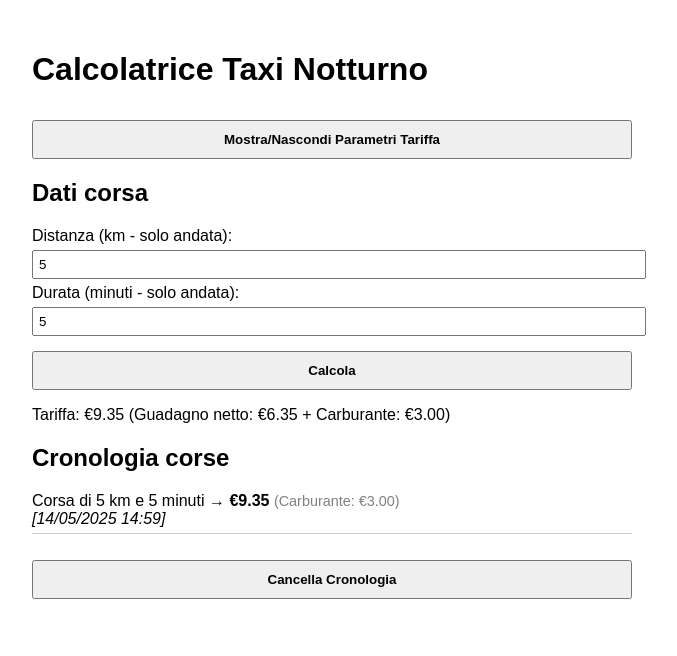
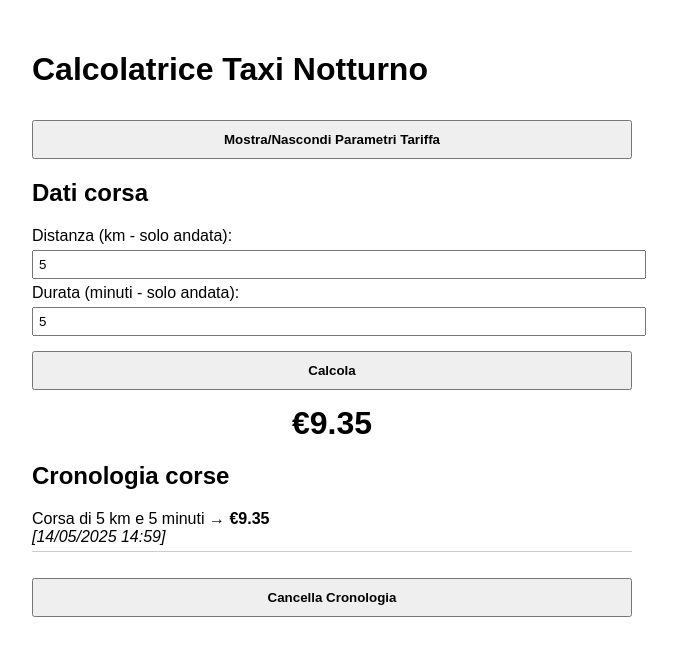
Before and after one commit to jcjc05/calcolatrice-taxi, a plain HTML site: page index.html in a window 1280 px wide. Both pictures are taken after typing "5", "5" into the empty fields and a click on the button "Calcola". Shown: the whole page, without its empty margins (308-985 px from the left). Drawn offline with Linux system fonts and the light colour scheme.

Commit message:
Update index.html

```diff
--- a/index.html
+++ b/index.html
@@ -8,6 +8,7 @@
     body { font-family: Arial, sans-serif; max-width: 600px; margin: 20px auto; padding: 10px; }
     input { margin: 5px 0; padding: 5px; width: 100%; }
     button { margin-top: 10px; padding: 10px; width: 100%; font-weight: bold; }
+    .result { margin-top: 15px; font-size: 2em; font-weight: bold; text-align: center; }
     ul { list-style: none; padding: 0; }
     li { margin-bottom: 10px; border-bottom: 1px solid #ccc; padding-bottom: 5px; }
     .consumo { color: gray; font-size: 0.9em; }
@@ -37,7 +38,8 @@
   <input type="number" id="minuti" step="1" />
 
   <button onclick="calcolaTariffa()">Calcola</button>
-  <p id="risultato"></p>
+
+  <div id="risultato" class="result"></div>
 
   <h2>Cronologia corse</h2>
   <ul id="cronologia"></ul>
@@ -67,10 +69,10 @@
       const guadagno = (km * guadagnoKm) + (minuti * guadagnoMin);
       const tariffaTotale = guadagno + costoCarburante;
 
-      const risultato = `Tariffa: €${tariffaTotale.toFixed(2)} (Guadagno netto: €${guadagno.toFixed(2)} + Carburante: €${costoCarburante.toFixed(2)})`;
-      document.getElementById("risultato").textContent = risultato;
+      // Visualizza solo il risultato finale grande
+      document.getElementById("risultato").textContent = `€${tariffaTotale.toFixed(2)}`;
 
-      // Aggiungi data e ora
+      // Aggiungi data e ora alla cronologia
       const now = new Date();
       const giorno = String(now.getDate()).padStart(2, '0');
       const mese = String(now.getMonth() + 1).padStart(2, '0');
@@ -80,7 +82,7 @@
       const timestamp = `${giorno}/${mese}/${anno} ${ore}:${minutiOra}`;
 
       const voce = document.createElement("li");
-      voce.innerHTML = `Corsa di ${km} km e ${minuti} minuti → <strong>€${tariffaTotale.toFixed(2)}</strong> <span class='consumo'>(Carburante: €${costoCarburante.toFixed(2)})</span><br><em>[${timestamp}]</em>`;
+      voce.innerHTML = `Corsa di ${km} km e ${minuti} minuti → <strong>€${tariffaTotale.toFixed(2)}</strong><br><em>[${timestamp}]</em>`;
       document.getElementById("cronologia").appendChild(voce);
     }
 
```
